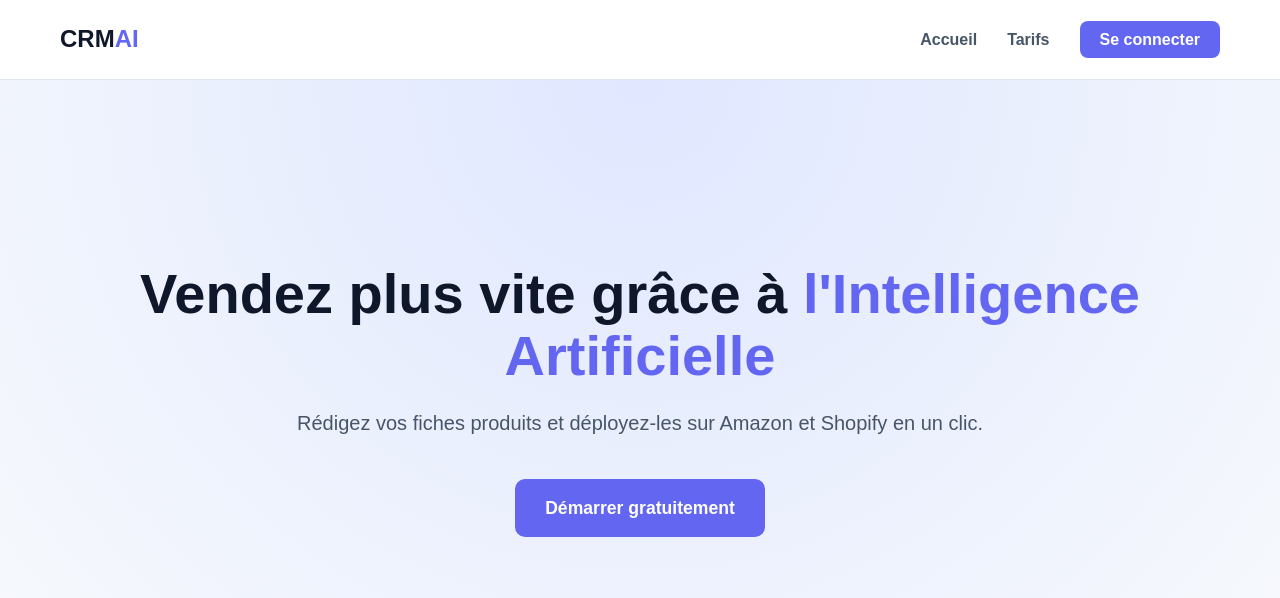
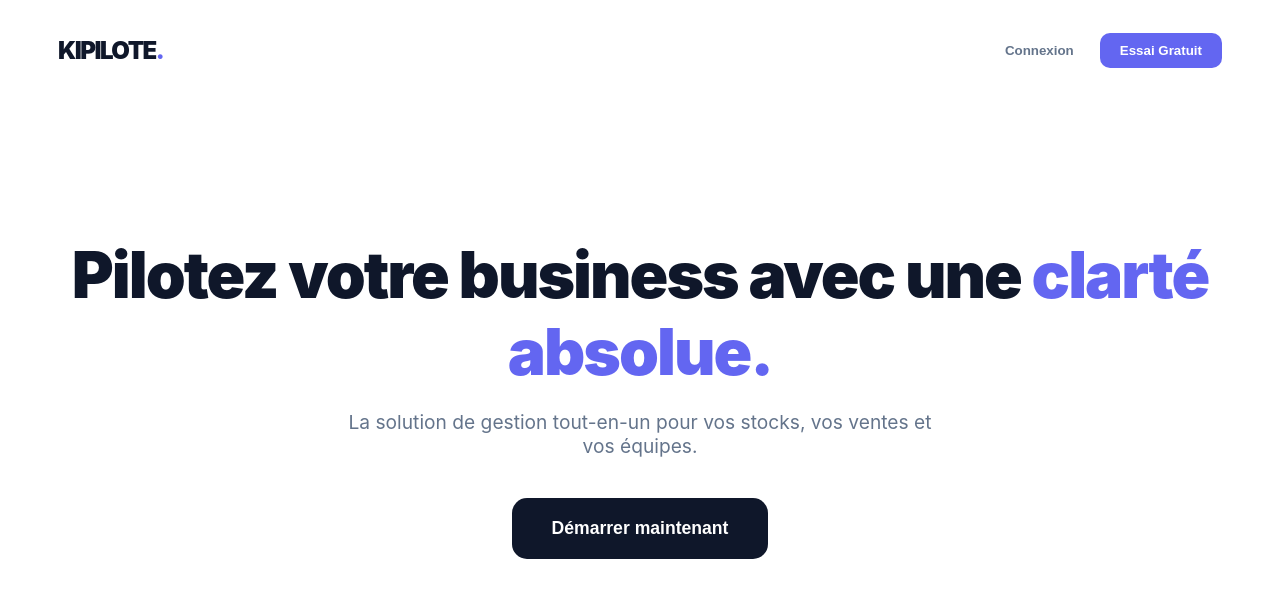
Before and after one commit to guillaumes3/App-crmia, a Next.js app: page / in a window 1280 px wide. Shown: the top 598 px of the page. Built offline with nearby package versions, Linux system fonts and the light colour scheme.

Commit message:
Restauration marque KIPILOTE et correction landing page

```diff
--- a/app/layout.tsx
+++ b/app/layout.tsx
@@ -1,21 +1,12 @@
-import './globals.css'; // Tes styles globaux
+export const metadata = {
+  title: 'Kipilote | Votre business sous contrôle',
+  description: 'Logiciel de gestion et pilotage d\'entreprise',
+}
 
-export const metadata = {
-  title: 'CRM AI',
-  description: 'Gestion intelligente de stock',
-};
-
-export default function RootLayout({
-  children,
-}: {
-  children: React.ReactNode;
-}) {
+export default function RootLayout({ children }: { children: React.ReactNode }) {
   return (
     <html lang="fr">
-      <body style={{ margin: 0, padding: 0, fontFamily: 'sans-serif' }}>
-        {/* On ne met rien ici, le contenu change selon la page */}
-        {children}
-      </body>
+      <body>{children}</body>
     </html>
-  );
+  )
 }
--- a/app/page.tsx
+++ b/app/page.tsx
@@ -1,90 +1,32 @@
-import Link from 'next/link';
+"use client";
+import { useRouter } from 'next/navigation';
 
-export default function Home() {
+export default function HomePage() {
+  const router = useRouter();
+
   return (
-    <div style={{ margin: 0, padding: 0, boxSizing: 'border-box', fontFamily: 'sans-serif' }}>
+    <div style={{ fontFamily: 'Inter, sans-serif', color: '#0f172a' }}>
+      <nav style={{ display: 'flex', justifyContent: 'space-between', padding: '25px 50px', alignItems: 'center' }}>
+        <div style={{ fontSize: '1.5rem', fontWeight: 950, letterSpacing: '-1.5px' }}>
+          KIPILOTE<span style={{ color: '#6366f1' }}>.</span>
+        </div>
+        <div style={{ display: 'flex', gap: '20px', alignItems: 'center' }}>
+          <button onClick={() => router.push('/login')} style={{ background: 'none', border: 'none', fontWeight: 700, cursor: 'pointer', color: '#64748b' }}>Connexion</button>
+          <button onClick={() => router.push('/login')} style={{ background: '#6366f1', color: 'white', border: 'none', padding: '10px 20px', borderRadius: '10px', fontWeight: 700, cursor: 'pointer' }}>Essai Gratuit</button>
+        </div>
+      </nav>
 
-      {/* HEADER */}
-      <header style={{
-        height: '80px',
-        display: 'flex',
-        alignItems: 'center',
-        background: 'white',
-        borderBottom: '1px solid #e2e8f0',
-        width: '100%'
-      }}>
-        <nav style={{
-          maxWidth: '1200px',
-          margin: '0 auto',
-          padding: '0 20px',
-          display: 'flex',
-          justifyContent: 'space-between',
-          alignItems: 'center',
-          width: '100%'
-        }}>
-          {/* LOGO */}
-          <Link href="/" style={{ fontSize: '1.5rem', fontWeight: 800, color: '#0f172a', textDecoration: 'none' }}>
-            CRM<span style={{ color: '#6366f1' }}>AI</span>
-          </Link>
-
-          {/* MENU */}
-          <ul style={{
-            display: 'flex',
-            listStyle: 'none',
-            gap: '30px',
-            alignItems: 'center',
-            margin: 0,
-            padding: 0
-          }}>
-            <li><Link href="/" style={{ textDecoration: 'none', color: '#475569', fontWeight: 600 }}>Accueil</Link></li>
-            <li><Link href="/tarifs" style={{ textDecoration: 'none', color: '#475569', fontWeight: 600 }}>Tarifs</Link></li>
-            <li>
-              <Link href="/login" style={{
-                background: '#6366f1',
-                color: 'white',
-                padding: '10px 20px',
-                borderRadius: '8px',
-                textDecoration: 'none',
-                fontWeight: 600
-              }}>
-                Se connecter
-              </Link>
-            </li>
-          </ul>
-        </nav>
+      <header style={{ textAlign: 'center', padding: '100px 20px' }}>
+        <h1 style={{ fontSize: '4rem', fontWeight: 950, letterSpacing: '-2px', marginBottom: '20px' }}>
+          Pilotez votre business avec une <span style={{ color: '#6366f1' }}>clarté absolue.</span>
+        </h1>
+        <p style={{ fontSize: '1.2rem', color: '#64748b', maxWidth: '600px', margin: '0 auto 40px auto' }}>
+          La solution de gestion tout-en-un pour vos stocks, vos ventes et vos équipes.
+        </p>
+        <button onClick={() => router.push('/login')} style={{ background: '#0f172a', color: 'white', border: 'none', padding: '20px 40px', borderRadius: '15px', fontSize: '1.1rem', fontWeight: 800, cursor: 'pointer' }}>
+          Démarrer maintenant
+        </button>
       </header>
-
-      {/* HERO SECTION */}
-      <main style={{
-        padding: '100px 20px',
-        textAlign: 'center',
-        background: 'radial-gradient(circle at top, #e0e7ff 0%, #f8fafc 100%)',
-        minHeight: '80vh',
-        display: 'flex',
-        flexDirection: 'column',
-        justifyContent: 'center'
-      }}>
-        <div style={{ maxWidth: '1200px', margin: '0 auto' }}>
-          <h1 style={{ fontSize: '3.5rem', fontWeight: 800, color: '#0f172a', marginBottom: '20px', lineHeight: '1.1' }}>
-            Vendez plus vite grâce à <span style={{ color: '#6366f1' }}>l'Intelligence Artificielle</span>
-          </h1>
-          <p style={{ fontSize: '1.25rem', color: '#475569', marginBottom: '40px', maxWidth: '800px', marginLeft: 'auto', marginRight: 'auto' }}>
-            Rédigez vos fiches produits et déployez-les sur Amazon et Shopify en un clic.
-          </p>
-          <Link href="/login" style={{
-            background: '#6366f1',
-            color: 'white',
-            padding: '15px 30px',
-            borderRadius: '10px',
-            textDecoration: 'none',
-            fontWeight: 700,
-            fontSize: '1.1rem',
-            display: 'inline-block'
-          }}>
-            Démarrer gratuitement
-          </Link>
-        </div>
-      </main>
     </div>
   );
 }
```
